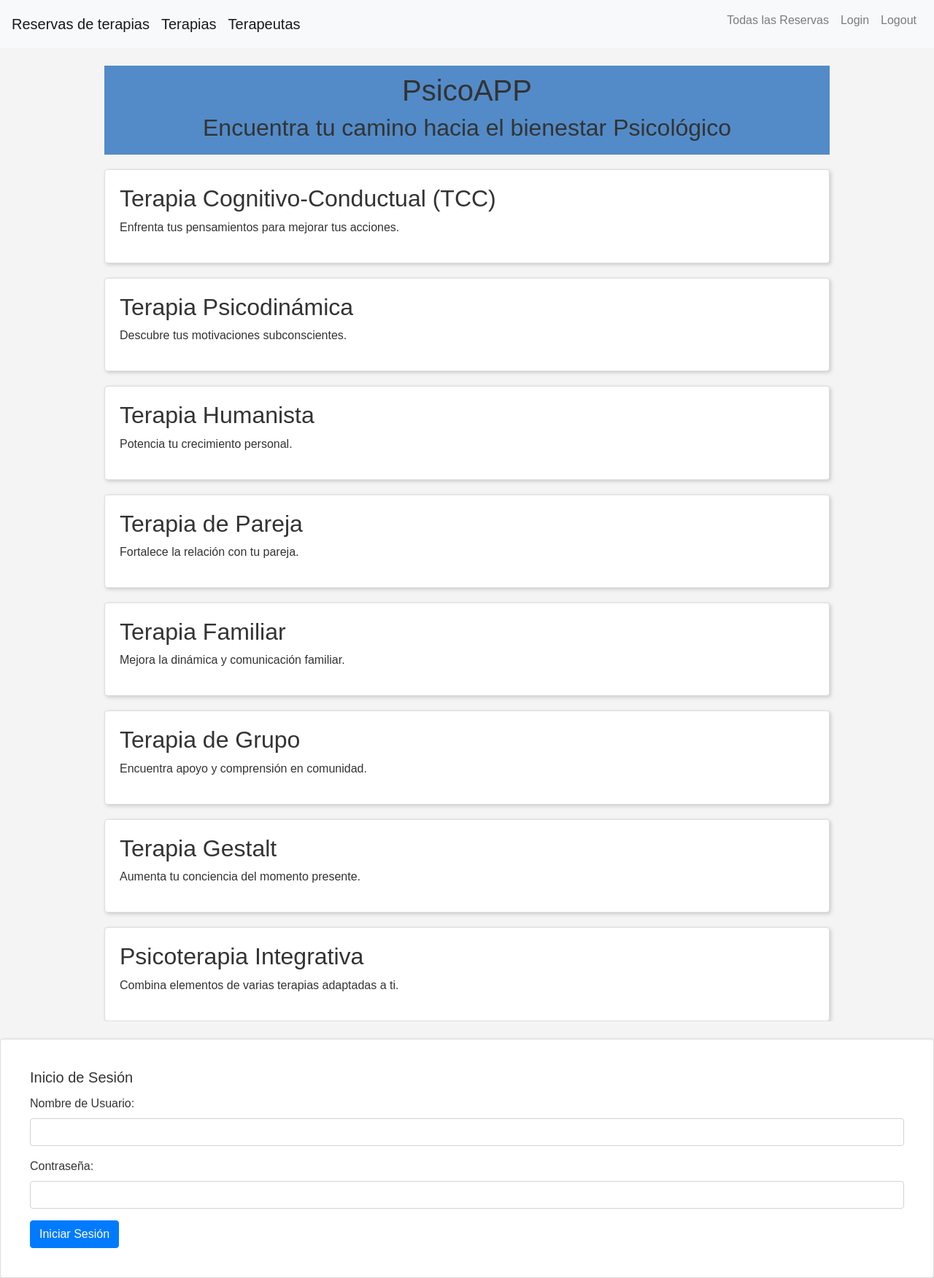
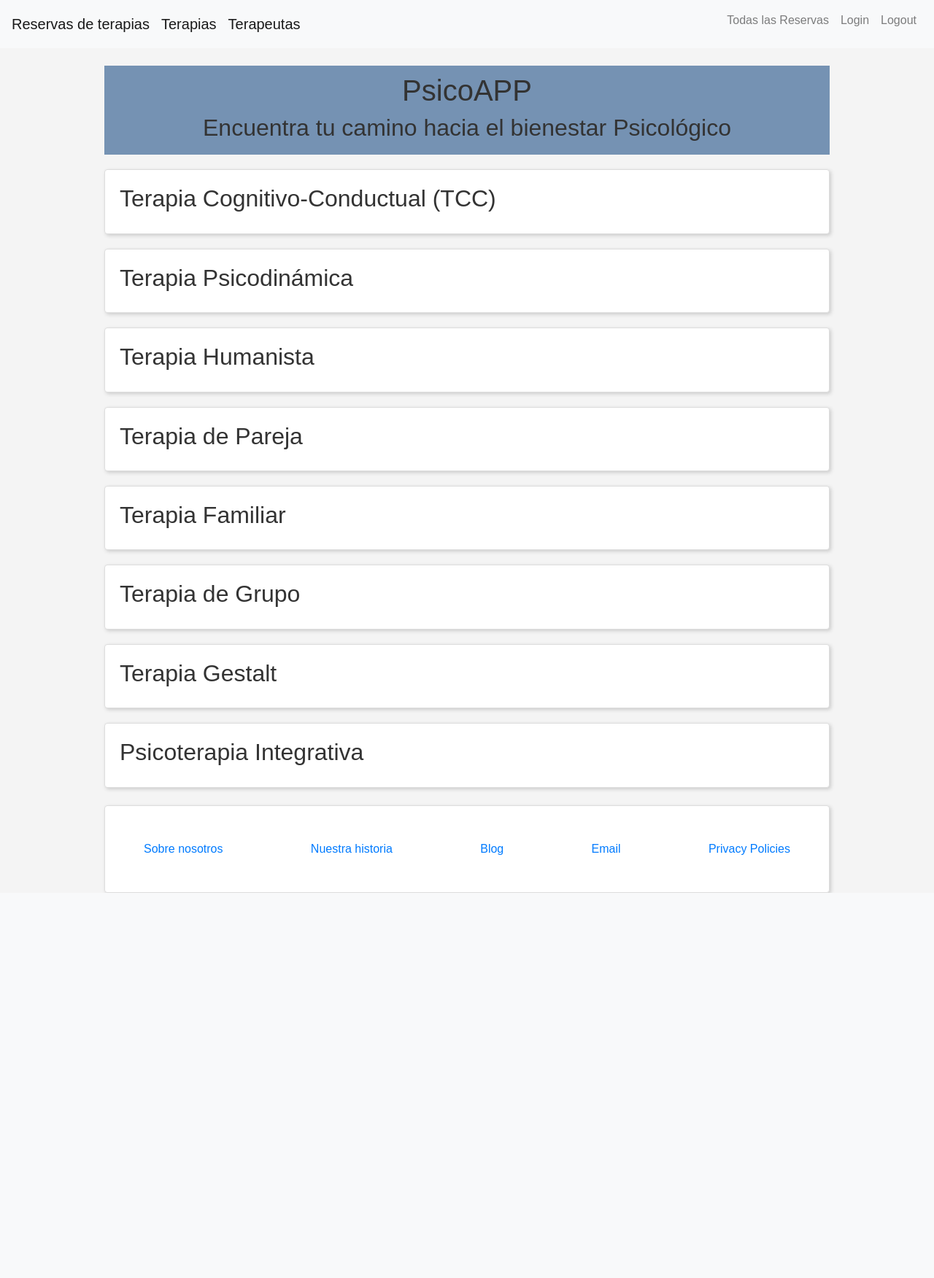
Before and after one commit to somedici/proyectofinal, a Django app: page / in a window 1280 px wide. Shown: the whole page at 73% size. After the commit the page ends 1224 px from the top, so only its background shows below. Run offline with Django 5.2, Linux system fonts and the light colour scheme; some libraries are stand-ins or nearby versions.

Commit message:
En proceso 6

```diff
--- a/Meetingpsico/bookingpsico/templates/home.html
+++ b/Meetingpsico/bookingpsico/templates/home.html
@@ -14,7 +14,7 @@
             color: #333;
         }
         header {
-            background: #528bc8;
+            background: #7592b3;
             color: #ffffff;
             padding: 10px 20px;
             text-align: center;
@@ -45,9 +45,9 @@
 </head>
 <body>
     <nav class="navbar navbar-expand-lg navbar-light bg-light">
-        <a class="navbar-brand" href="/bookingpsico">Reservas de terapias</a>
-        <a class="navbar-brand" href="/bookingpsico">Terapias</a>
-        <a class="navbar-brand" href="/bookingpsico">Terapeutas</a>
+        <a class="navbar-brand" href="/bookingpsico/crear_reserva">Reservas de terapias</a>
+        <a class="navbar-brand" href="/bookingpsico/terapias">Terapias</a>
+        <a class="navbar-brand" href="/bookingpsico/terapeutas">Terapeutas</a>
         <button class="navbar-toggler" type="button" data-toggle="collapse" data-target="#navbarNav" aria-controls="navbarNav" aria-expanded="false" aria-label="Toggle navigation">
             <span class="navbar-toggler-icon"></span>
         </button>
@@ -57,10 +57,10 @@
                     <a class="nav-link" href="/bookingpsico/list">Todas las Reservas</a>
                 </li>
                 <li class="nav-item">
-                    <a class="nav-link" href="/bookingpsico/Login">Login</a>
+                    <a class="nav-link" href="/bookingpsico/login">Login</a>
                 </li>
                 <li class="nav-item">
-                    <a class="nav-link" href="/bookingpsico/Logout">Logout</a>
+                    <a class="nav-link" href="/bookingpsico/logout">Logout</a>
                 </li>
             </ul>
         </div>
@@ -73,53 +73,36 @@
         </header>
         <div class="card">
             <h2>Terapia Cognitivo-Conductual (TCC)</h2>
-            <p>Enfrenta tus pensamientos para mejorar tus acciones.</p>
         </div>
        <div class="card">
         <h2>Terapia Psicodinámica</h2>
-        <p>Descubre tus motivaciones subconscientes.</p>
        </div>
         <div class="card">
         <h2>Terapia Humanista</h2>
-        <p>Potencia tu crecimiento personal.</p>
         </div>
     <div class="card">
         <h2>Terapia de Pareja</h2>
-        <p>Fortalece la relación con tu pareja.</p>
     </div>
     <div class="card">
         <h2>Terapia Familiar</h2>
-        <p>Mejora la dinámica y comunicación familiar.</p>
     </div>
     <div class="card">
         <h2>Terapia de Grupo</h2>
-        <p>Encuentra apoyo y comprensión en comunidad.</p>
     </div>
     <div class="card">
         <h2>Terapia Gestalt</h2>
-        <p>Aumenta tu conciencia del momento presente.</p>
     </div>
     <div class="card">
         <h2>Psicoterapia Integrativa</h2>
-        <p>Combina elementos de varias terapias adaptadas a ti.</p>
     </div>
         {% endblock content %}
-    </div>
-      <div class="card mt-4">
-            <div class="card-body">
-                <h5 class="card-title">Inicio de Sesión</h5>
-                <form action="/login" method="post">
-                    {% csrf_token %}
-                    <div class="form-group">
-                        <label for="username">Nombre de Usuario:</label>
-                        <input type="text" class="form-control" id="username" name="username" required>
-                    </div>
-                    <div class="form-group">
-                        <label for="password">Contraseña:</label>
-                        <input type="password" class="form-control" id="password" name="password" required>
-                    </div>
-                    <button type="submit" class="btn btn-primary">Iniciar Sesión</button>
-                </form>
+        <div class="card mt-4">
+            <div class="card-body d-flex justify-content-between">
+                <button class="btn btn-link">Sobre nosotros</button>
+                <button class="btn btn-link">Nuestra historia</button>
+                <button class="btn btn-link">Blog</button>
+                <button class="btn btn-link">Email</button>
+                <button class="btn btn-link">Privacy Policies</button>
             </div>
         </div>
     </div>
--- a/Meetingpsico/bookingpsico/urls.py
+++ b/Meetingpsico/bookingpsico/urls.py
@@ -1,15 +1,15 @@
 from django.urls import path
 from django.http import HttpResponse
 
-from .views import home_view, crear_reservas, terapeutas, login, terapias_view, search_view
+from .views import home_view, crear_reserva, terapeutas, login, terapias_view, search_view
 
 urlpatterns = [
 
     path("", home_view, name = "home"),
     path("bookingpsico/login", login, name = "login"),
-    path("bookingpsico/reservas/", crear_reservas, name = "reserva"),
+    path("bookingpsico/crear_reserva/", crear_reserva, name = "reserva"),
     path("bookingpsico/terapias/", terapias_view, name = "terapias"),
     path("bookingpsico/terapeutas", terapeutas, name = "terapeutas"),
-    path("bookingpsico/buscar/", search_view, name = "reservas"),
+    path("bookingpsico/buscar/", search_view, name = "buscar_reservas"),
 
 ]
--- a/Meetingpsico/bookingpsico/views.py
+++ b/Meetingpsico/bookingpsico/views.py
@@ -6,7 +6,7 @@ from .models import Reserva
 from django.shortcuts import render, redirect
 from .models import Reserva  # Importa tu modelo de reserva
 
-def crear_reservas(request):
+def crear_reserva(request):
     if request.method == 'POST':
         nombre_usuario = request.POST['nombre_usuario']
         fecha = request.POST['fecha']
```
Also changed, not shown: Meetingpsico/bookingpsico/templates/terapeutas.html (+8 -8 lines), Meetingpsico/bookingpsico/templates/terapias.html (+7 -0 lines), Meetingpsico/bookingpsico/migrations/0001_initial.py (added), Meetingpsico/bookingpsico/templates/list.html (added), Meetingpsico/bookingpsico/templates/terapeuta1.jpg (deleted), Meetingpsico/db.sqlite3.
